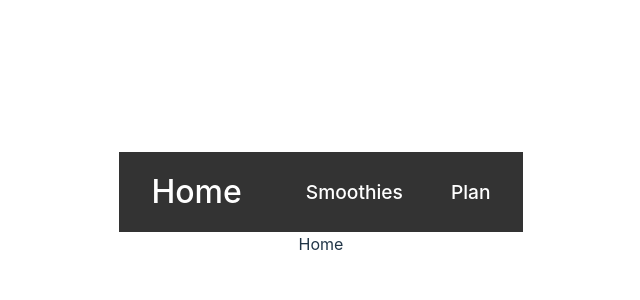
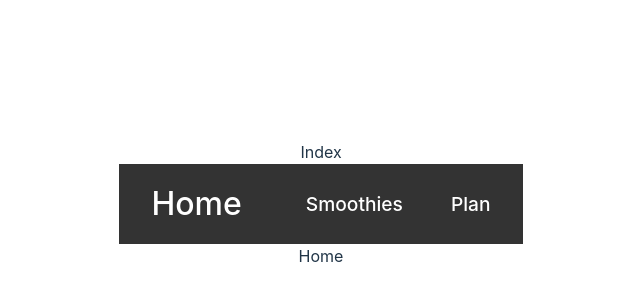
Before and after one commit to LinaWijkander/Recipes, a React (Vite) app: page / in a window 1280 px wide. Shown: the part 196-496 px from the top of the page, without its empty margins (319-959 px from the left). Built offline with nearby package versions, Linux system fonts and the light colour scheme.

Commit message:
debug text

```diff
--- a/src/main.tsx
+++ b/src/main.tsx
@@ -7,6 +7,7 @@ import {Navbar} from "./components/organisms/Navbar";
 
 ReactDOM.createRoot(document.getElementById('root')!).render(
   <React.StrictMode>
+      <div>Index</div>
       <BrowserRouter>
           <Navbar/>
           <App />
```
